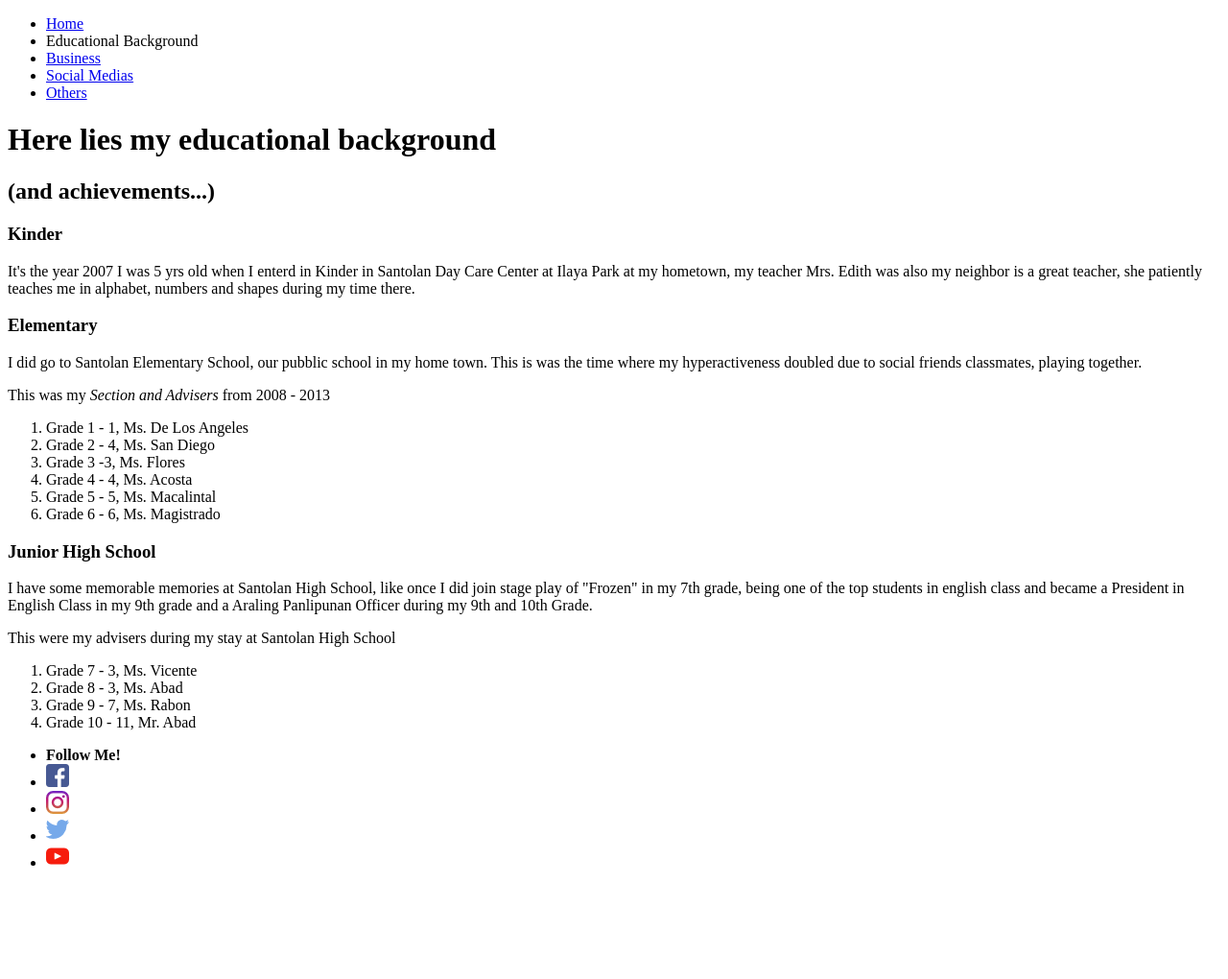
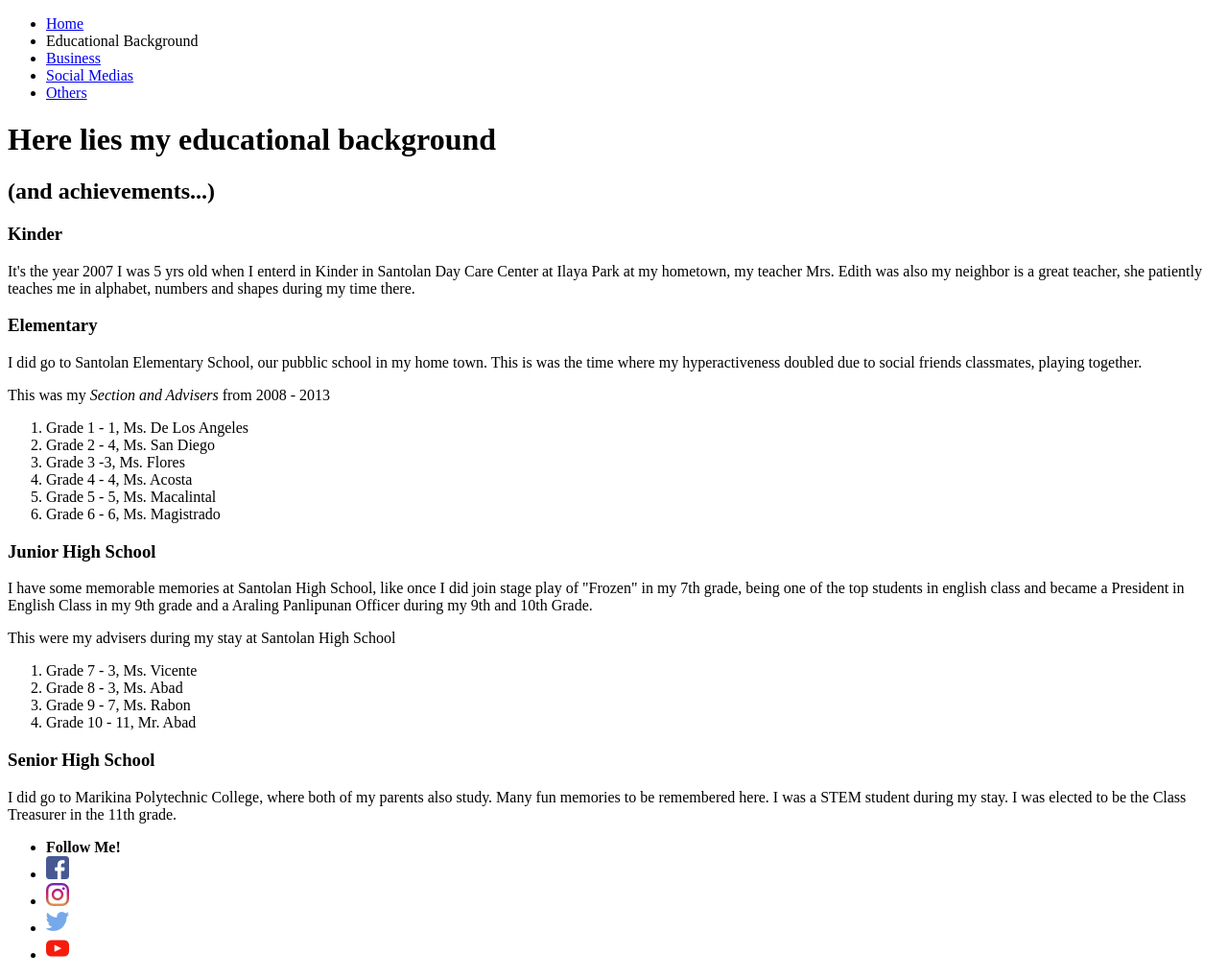
Before and after one commit to oivura/MidtermProject, a plain HTML site: page education.html in a window 1280 px wide. Shown: the whole page at 96% size. Before the commit the page ends 924 px from the top, so only its background shows below. Drawn offline with Linux system fonts and the light colour scheme.

Commit message:
add some to Educational background

```diff
--- a/education.html
+++ b/education.html
@@ -55,8 +55,13 @@
         <li>Grade 8 - 3, Ms. Abad</li>
         <li>Grade 9 - 7, Ms. Rabon</li>
         <li>Grade 10 - 11, Mr. Abad</li>
+    </ol>
 
-    </ol>
+    <h3>Senior High School</h3>
+    <p>I did go to Marikina Polytechnic College, where both of my parents also study. Many fun memories to be remembered here.
+       I was a STEM student during my stay. I was elected to be the Class Treasurer in the 11th grade.
+    </p>
+
 
     <ul>
         <li><strong>Follow Me!</strong></li>
```
